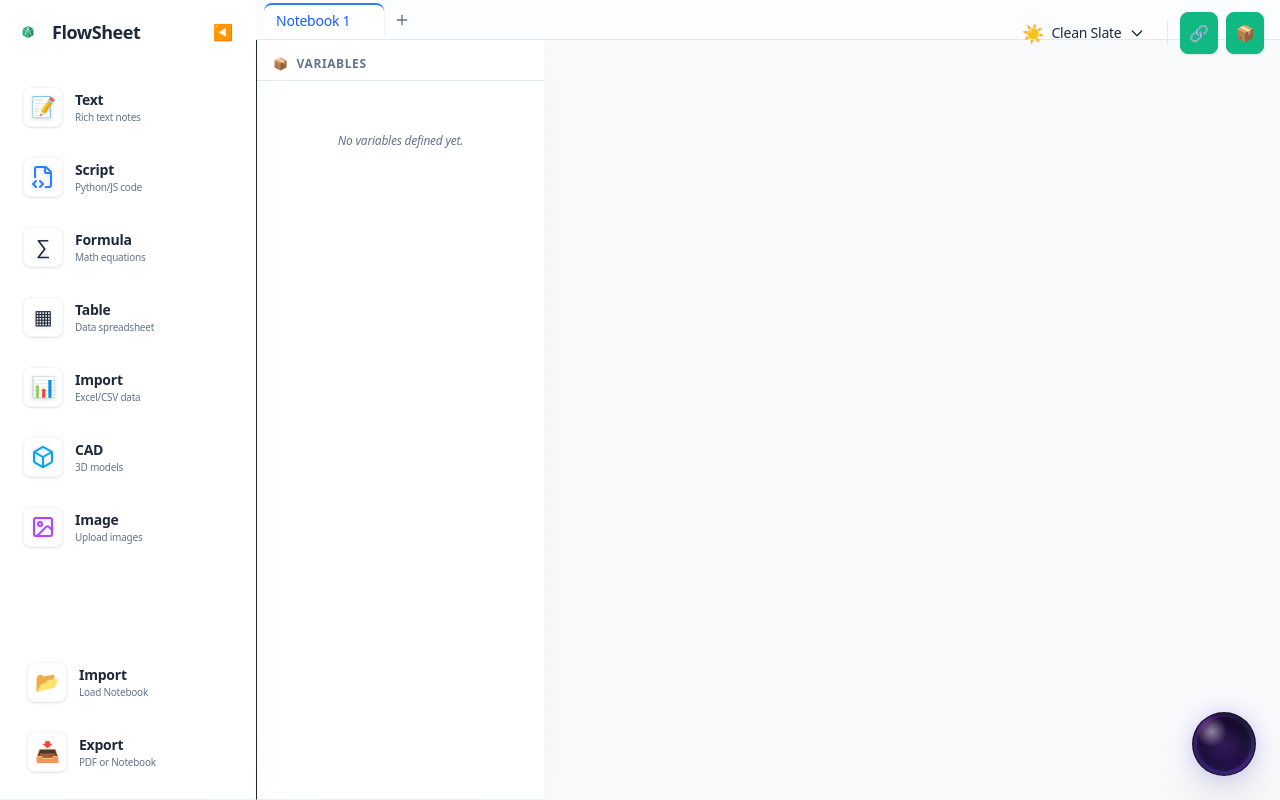
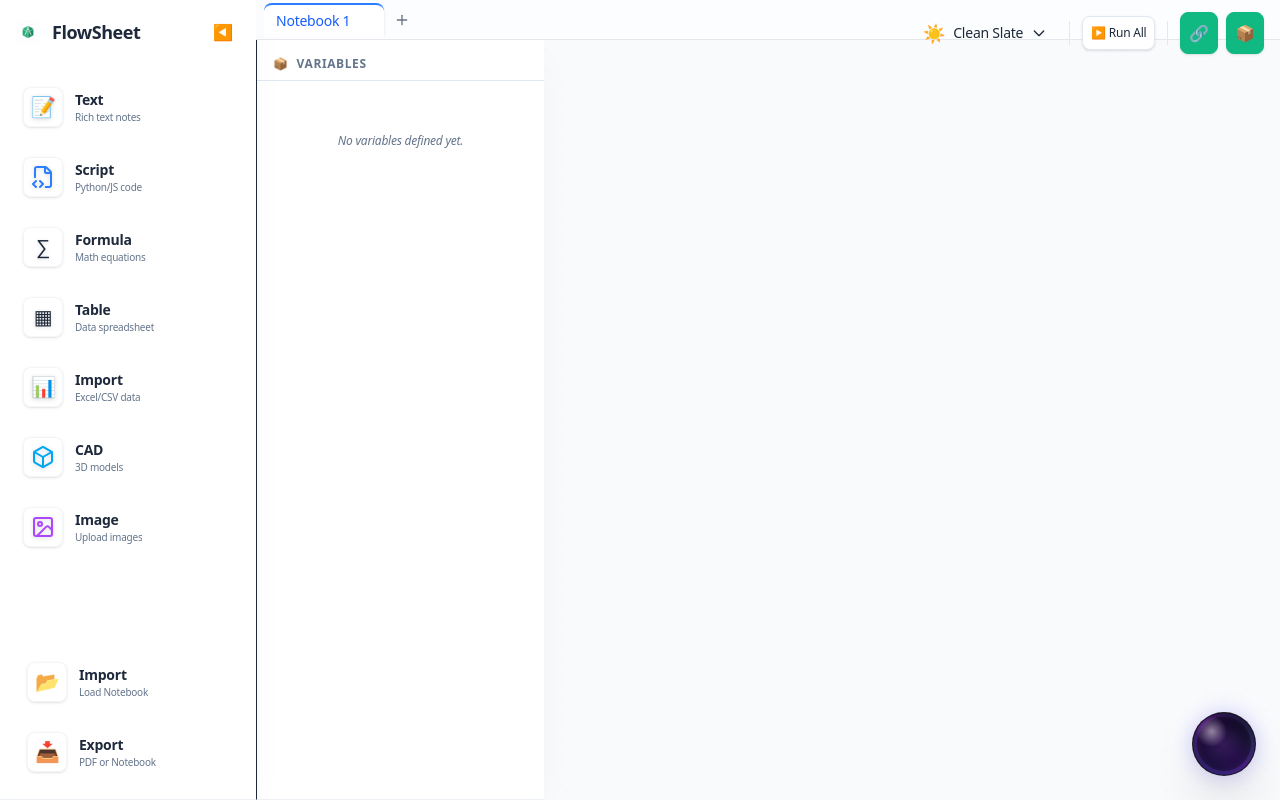
Before and after one commit to dariovucinic/engineering-notebook, a Next.js app: page / in a window 1280 px wide. Built offline with nearby package versions, Linux system fonts and the light colour scheme.

Commit message:
feat/run-all-scripts-button

```diff
--- a/src/components/notebook/Canvas.tsx
+++ b/src/components/notebook/Canvas.tsx
@@ -39,7 +39,7 @@
         removeBlock,
         createNotebook
     } = useNotebookContext();
-    const { scope } = useComputation();
+    const { scope, runScript } = useComputation();
 
     const blocks = activeNotebook?.blocks || [];
 
@@ -52,6 +52,35 @@
     const [showDependencies, setShowDependencies] = useState(true);
     const [showReportBuilder, setShowReportBuilder] = useState(false);
     const canvasRef = useRef<HTMLDivElement>(null);
+    const [isRunningAll, setIsRunningAll] = useState(false);
+
+    // Run all script blocks in sequence (sorted by Y position)
+    const runAllScripts = async () => {
+        const scriptBlocks = blocks
+            .filter(b => b.type === 'script')
+            .sort((a, b) => a.position.y - b.position.y);
+
+        if (scriptBlocks.length === 0) return;
+
+        setIsRunningAll(true);
+
+        for (const block of scriptBlocks) {
+            const scriptBlock = block as any;
+            const content = scriptBlock.content || '';
+            const language = scriptBlock.language || 'python';
+
+            if (content.trim()) {
+                try {
+                    const output = await runScript(content, language);
+                    updateBlock(block.id, { output });
+                } catch (error: any) {
+                    updateBlock(block.id, { output: `Error: ${error.message}` });
+                }
+            }
+        }
+
+        setIsRunningAll(false);
+    };
 
     const sensors = useSensors(
         useSensor(PointerSensor, {
@@ -289,9 +318,23 @@
 
             {/* Main Content Area */}
             <div className="flex-1 flex flex-col h-full relative">
-                {/* Top Controls */}
                 <div className="absolute top-3 right-4 z-50 flex gap-2 items-center">
                     <ThemeSwitcher />
+                    <div className="h-6 w-px bg-gray-200 dark:bg-gray-700 mx-1" />
+
+                    <button
+                        onClick={runAllScripts}
+                        disabled={isRunningAll}
+                        className={`p-2 backdrop-blur-md rounded-lg shadow-sm border transition-colors flex items-center gap-1 text-xs font-medium ${isRunningAll ? 'opacity-50 cursor-not-allowed' : ''}`}
+                        style={{
+                            backgroundColor: 'var(--surface-color)',
+                            borderColor: 'var(--border-color)',
+                            color: 'var(--text-color)'
+                        }}
+                        title="Run All Scripts"
+                    >
+                        {isRunningAll ? '⏳' : '▶️'} Run All
+                    </button>
                     <div className="h-6 w-px bg-gray-200 dark:bg-gray-700 mx-1" />
 
                     <button
```
